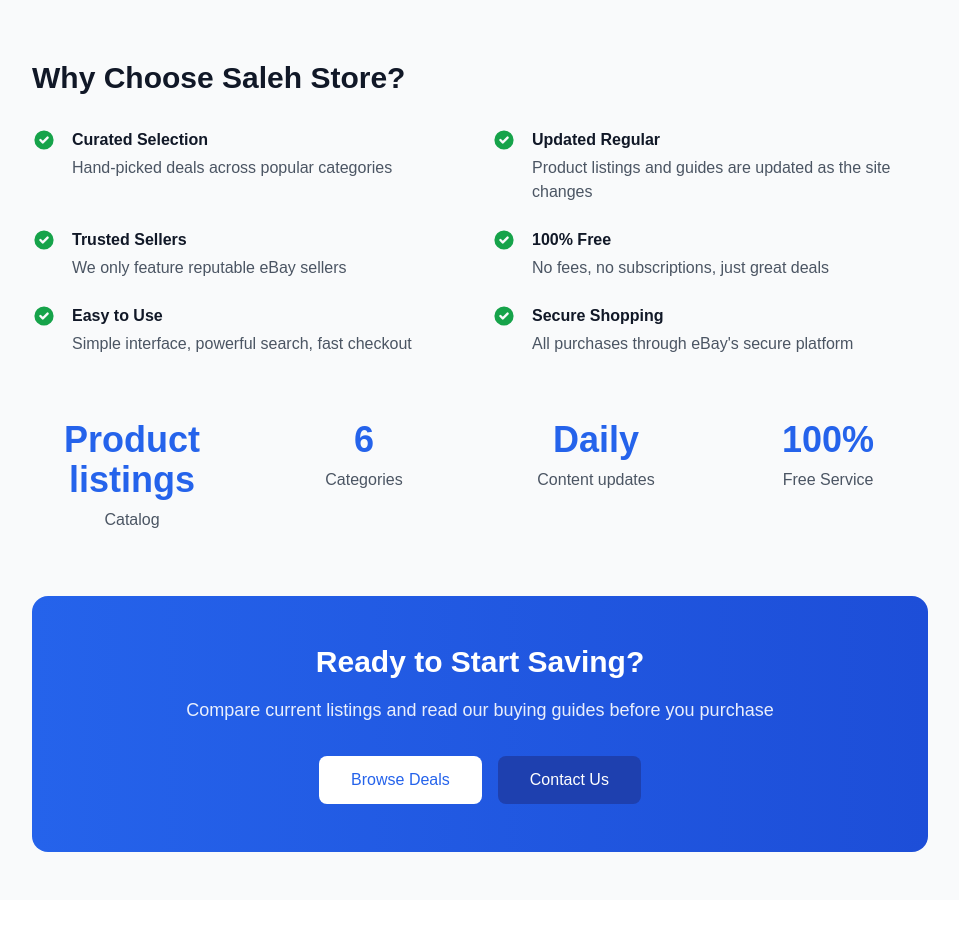
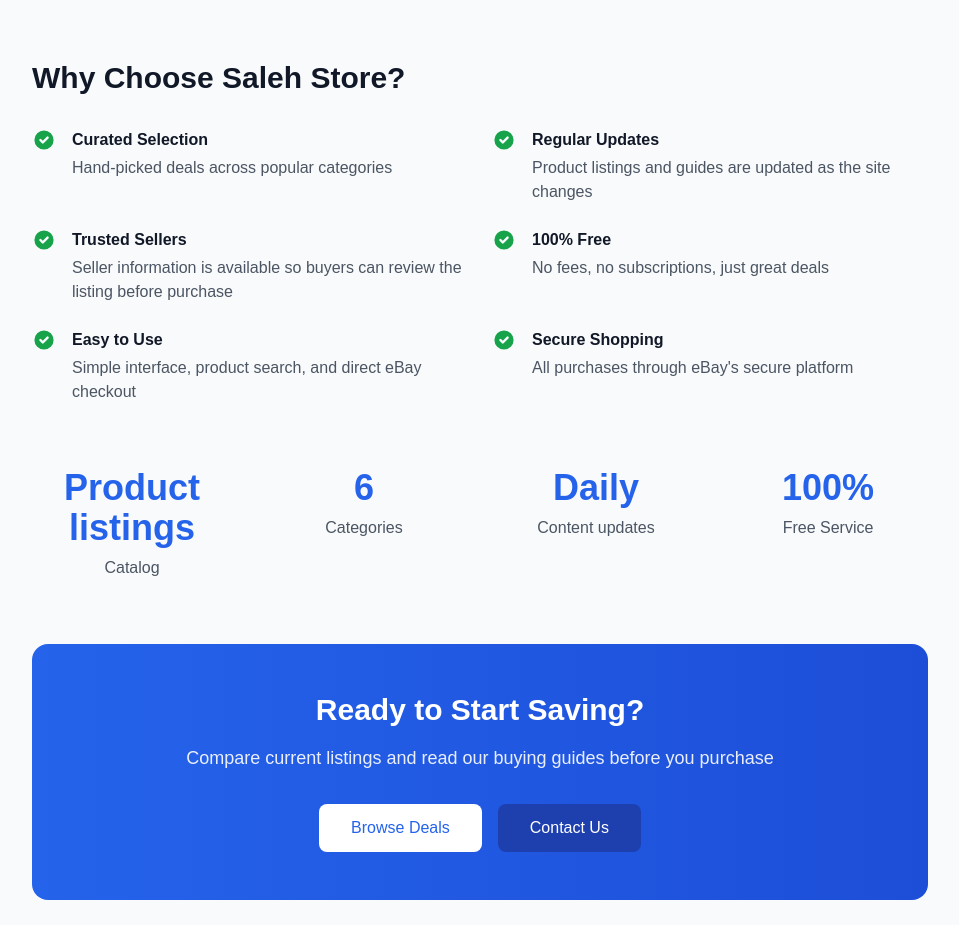
Before and after one commit to SamoTech/ebay-store, a Next.js app: page /about in a window 1280 px wide. Shown: the part 1200-2125 px from the top of the page, without its empty margins (160-1119 px from the left). Before the commit the page ends 2100 px from the top, so only its background shows below. Built offline with nearby package versions, Linux system fonts and the light colour scheme; no server answers.

Commit message:
content: remove remaining unsupported seller and checkout claims

```diff
--- a/app/about/page.tsx
+++ b/app/about/page.tsx
@@ -124,7 +124,7 @@ export default function AboutPage() {
                 </svg>
               </div>
               <div>
-                <h3 className="font-semibold text-gray-900 dark:text-white mb-1">Updated Regular</h3>
+                <h3 className="font-semibold text-gray-900 dark:text-white mb-1">Regular Updates</h3>
                 <p className="text-gray-600 dark:text-gray-400">Product listings and guides are updated as the site changes</p>
               </div>
             </div>
@@ -137,7 +137,7 @@ export default function AboutPage() {
               </div>
               <div>
                 <h3 className="font-semibold text-gray-900 dark:text-white mb-1">Trusted Sellers</h3>
-                <p className="text-gray-600 dark:text-gray-400">We only feature reputable eBay sellers</p>
+                <p className="text-gray-600 dark:text-gray-400">Seller information is available so buyers can review the listing before purchase</p>
               </div>
             </div>
 
@@ -161,7 +161,7 @@ export default function AboutPage() {
               </div>
               <div>
                 <h3 className="font-semibold text-gray-900 dark:text-white mb-1">Easy to Use</h3>
-                <p className="text-gray-600 dark:text-gray-400">Simple interface, powerful search, fast checkout</p>
+                <p className="text-gray-600 dark:text-gray-400">Simple interface, product search, and direct eBay checkout</p>
               </div>
             </div>
 
```
